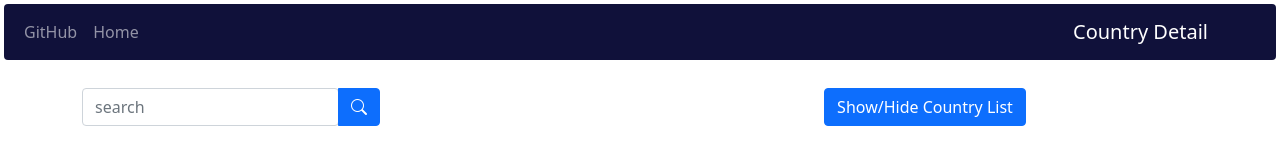
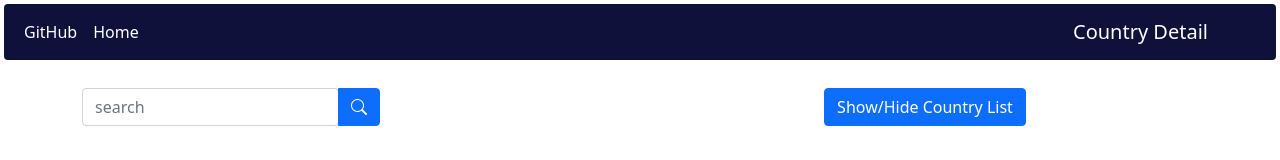
Before and after one commit to adarsh27april/country-detail-react, a React (Create React App) app: page / in a window 1280 px wide. Shown: the top 160 px of the page. Built offline with nearby package versions, Linux system fonts and the light colour scheme.

Commit message:
Update Nav.jsx

```diff
--- a/src/constComponents/Nav.jsx
+++ b/src/constComponents/Nav.jsx
@@ -14,12 +14,12 @@ const Nav = () => {
 					<div className="collapse navbar-collapse" id="navbarSupportedContent">
 						<ul className="me-auto navbar-nav mb-2 mb-lg-0">
 							<li className="nav-item">
-								<a target="blank" className="nav-link" href="https://github.com/adarsh27april/country-detail-react">
+								<a target="blank" className="nav-link active" href="https://github.com/adarsh27april/country-detail-react">
 									GitHub
 								</a>
 							</li>
 							<li className="nav-item">
-								<a href="/" className="nav-link">Home</a>
+								<a href="/" className="nav-link active">Home</a>
 							</li>
 						</ul>
 
```
